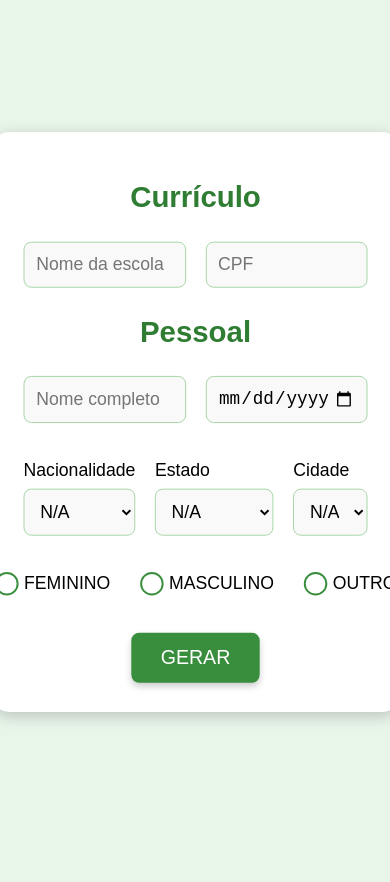
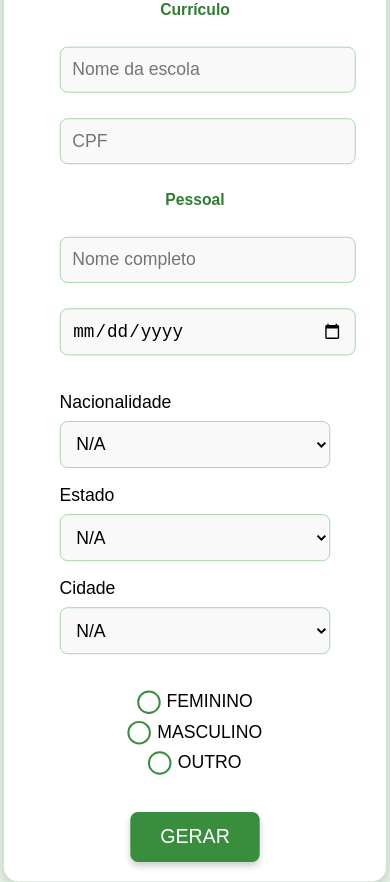
Before and after one commit to noteddd/formulariobacana, a plain HTML site: page formulario/index.html in a window 390 px wide. Before the commit the page ends 844 px from the top, so only its background shows below. Drawn offline with Linux system fonts and the light colour scheme.

Commit message:
Add files via upload

```diff
--- a/formulario/style.css
+++ b/formulario/style.css
@@ -14,7 +14,7 @@ body {
     padding: 30px;
     border-radius: 15px;
     box-shadow: 0px 4px 15px rgba(0, 0, 0, 0.2);
-    width: 90%;
+    width: 100%;
     max-width: 600px;
     transform: scale(0.98);
     transition: transform 0.3s ease-in-out;
@@ -137,3 +137,31 @@ input[type="radio"]:checked + label:before {
     background: #2e7d32;
     transform: scale(1.05);
 }
+
+@media (max-width: 768px) {
+    .tudo {
+        padding: 20px;
+        width: 90%;
+    }
+    .input-group {
+        flex-direction: column;
+        gap: 10px;
+    }
+    .input-group input, .select-group select {
+        width: 100%;
+    }
+    .select-group {
+        flex-direction: column;
+        gap: 10px;
+    }
+    .sexo {
+        flex-direction: column;
+        gap: 10px;
+    }
+    .gerar input {
+        width: 100%;
+    }
+    h1, h2 {
+        font-size: 12pt;
+    }
+}
```
Also changed, not shown: formulario/index.html (+0 -1 lines).
